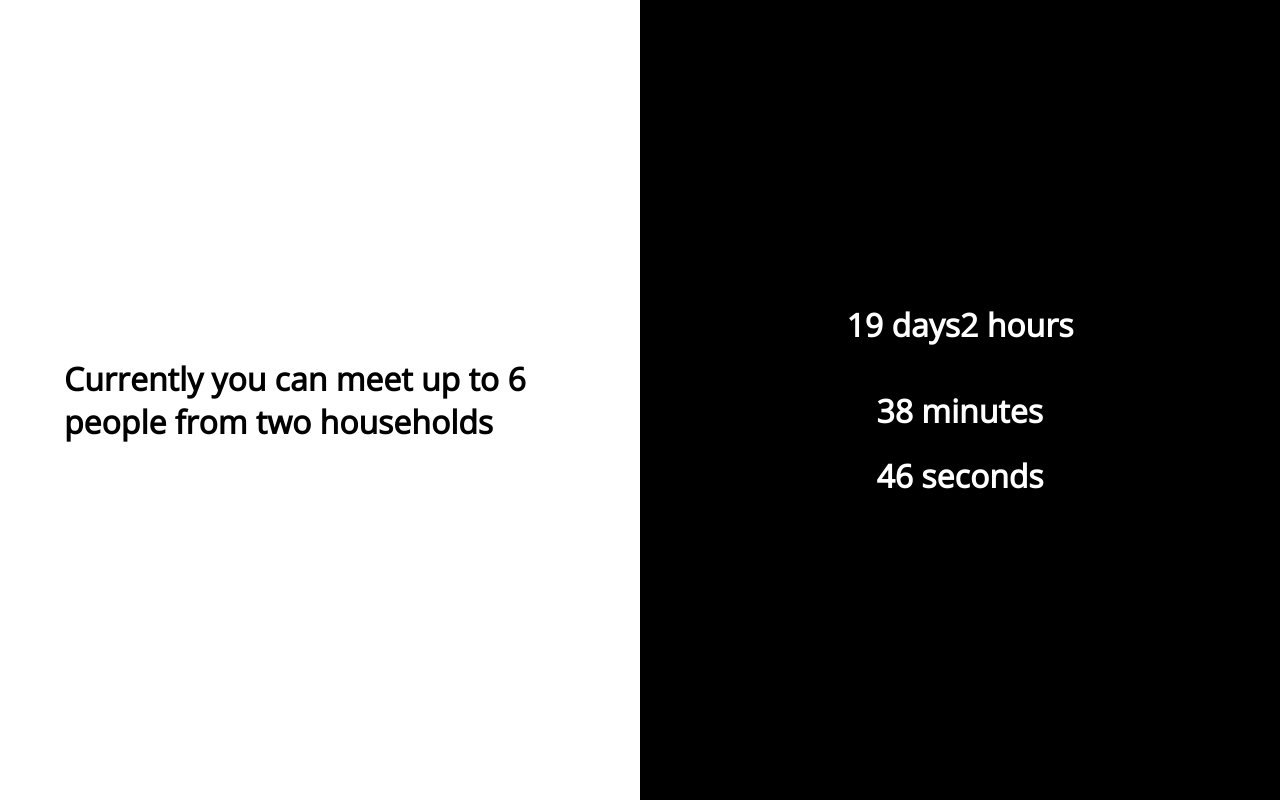
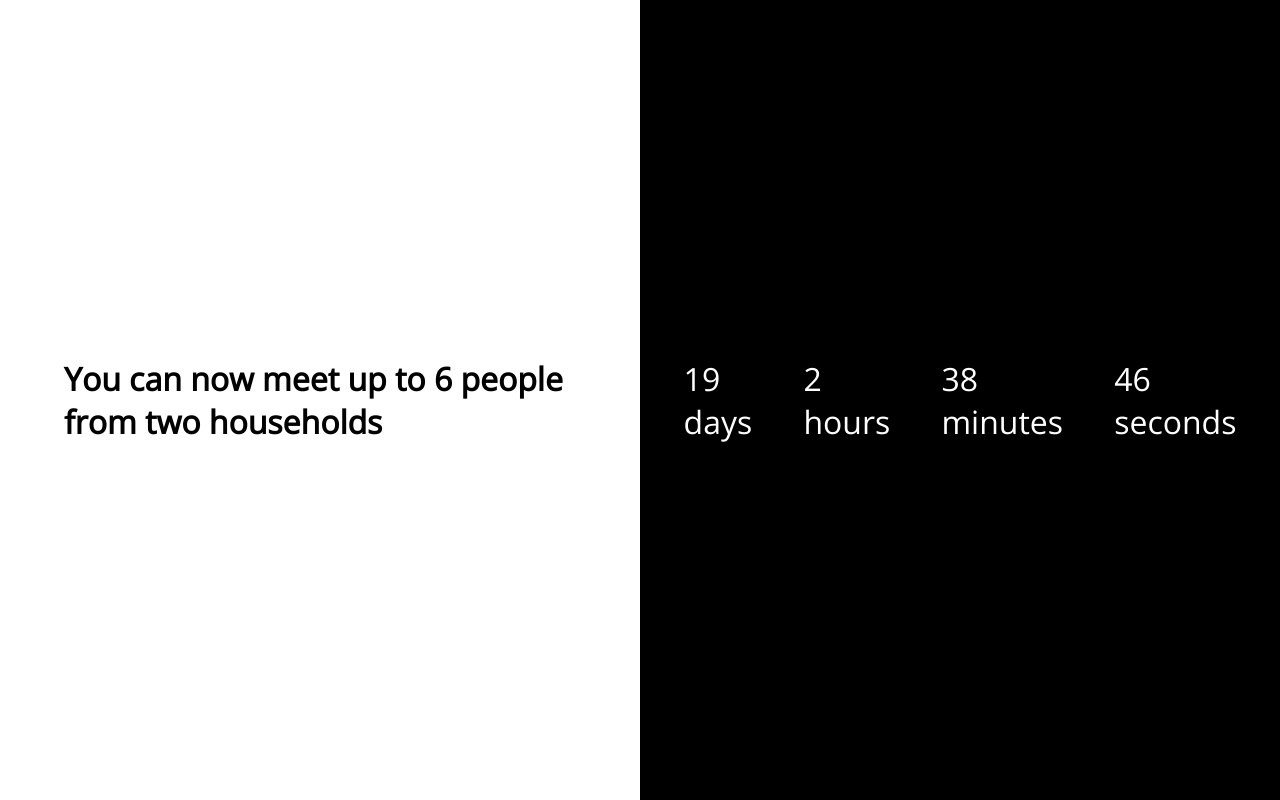
Before and after one commit to rachelfranklin1/NICountdown, a Gatsby site: page / in a window 1280 px wide. Built offline with nearby package versions, Linux system fonts and the light colour scheme; Gatsby itself is replaced by a stand-in of ours.

Commit message:
styling for right panel

```diff
--- a/src/pages/index.js
+++ b/src/pages/index.js
@@ -30,17 +30,13 @@ const IndexPage = () => {
       <main style={pageStyles}>
         <title>Countdown to the sesh</title>
         <LeftPanel>
-          <h1>Currently you can meet up to 6 people from two households</h1>
+          <h1>You can now meet up to 6 people from two households</h1>
         </LeftPanel>
         <RightPanel>
-          <span style={{ display: "flex" }}>
-            <h1>{timeLeft.days} days</h1>
-            <h1>{timeLeft.hours} hours</h1>
-          </span>
-          <span>
-            <h1>{timeLeft.minutes} minutes</h1>
-            <h1>{timeLeft.seconds} seconds</h1>
-          </span>
+          <Box>{pluralize(timeLeft.days, "day")}</Box>
+          <Box>{pluralize(timeLeft.hours, "hour")}</Box>
+          <Box>{pluralize(timeLeft.minutes, "minute")}</Box>
+          <Box>{pluralize(timeLeft.seconds, "second")}</Box>
         </RightPanel>
       </main>
     </>
@@ -75,8 +71,13 @@ const RightPanel = styled.div`
   display: flex;
   align-items: center;
   justify-content: center;
-  flex-direction: column;
   font-family: "Open Sans";
+`;
+
+const Box = styled.div`
+  width: 25%;
+  font-size: 2em;
+  padding: 5%;
 `;
 
 const GlobalStyle = createGlobalStyle`
@@ -86,3 +87,10 @@ const GlobalStyle = createGlobalStyle`
   }
 `;
 export default IndexPage;
+
+function pluralize(number, unit) {
+  if (number > 1) {
+    return `${number} ${unit}s`;
+  }
+  return `${number} ${unit}`;
+}
```
